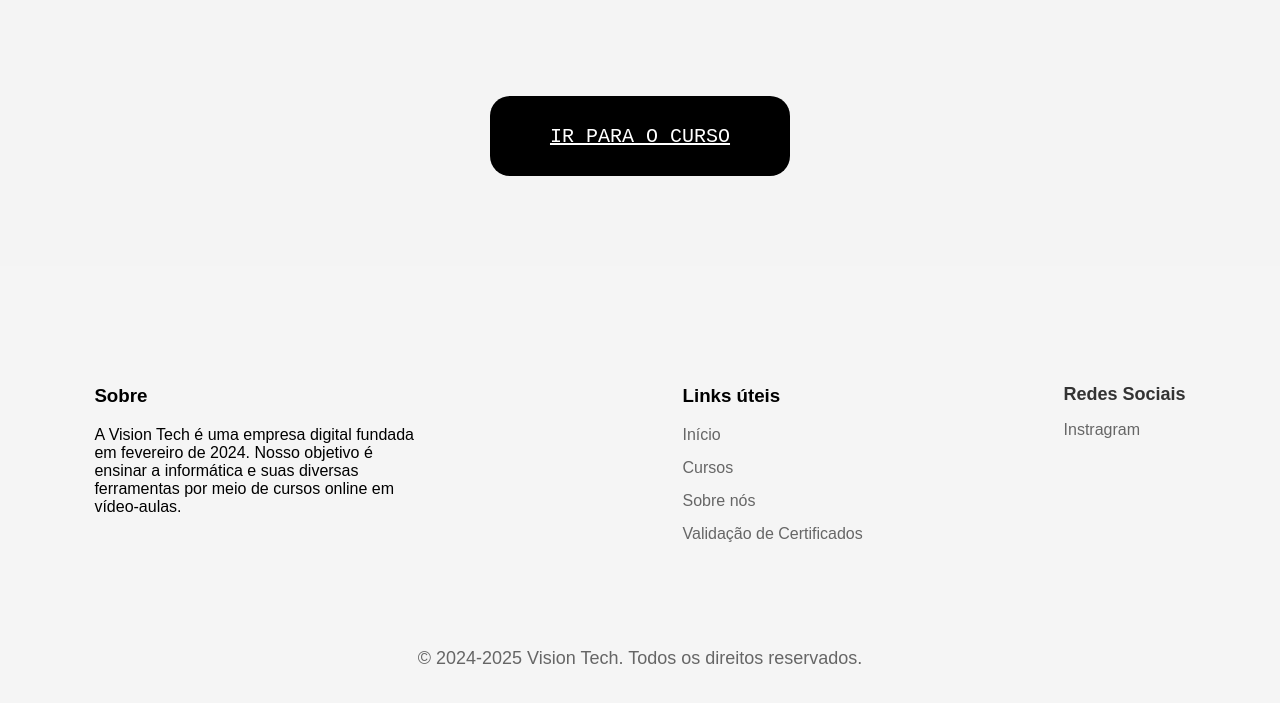
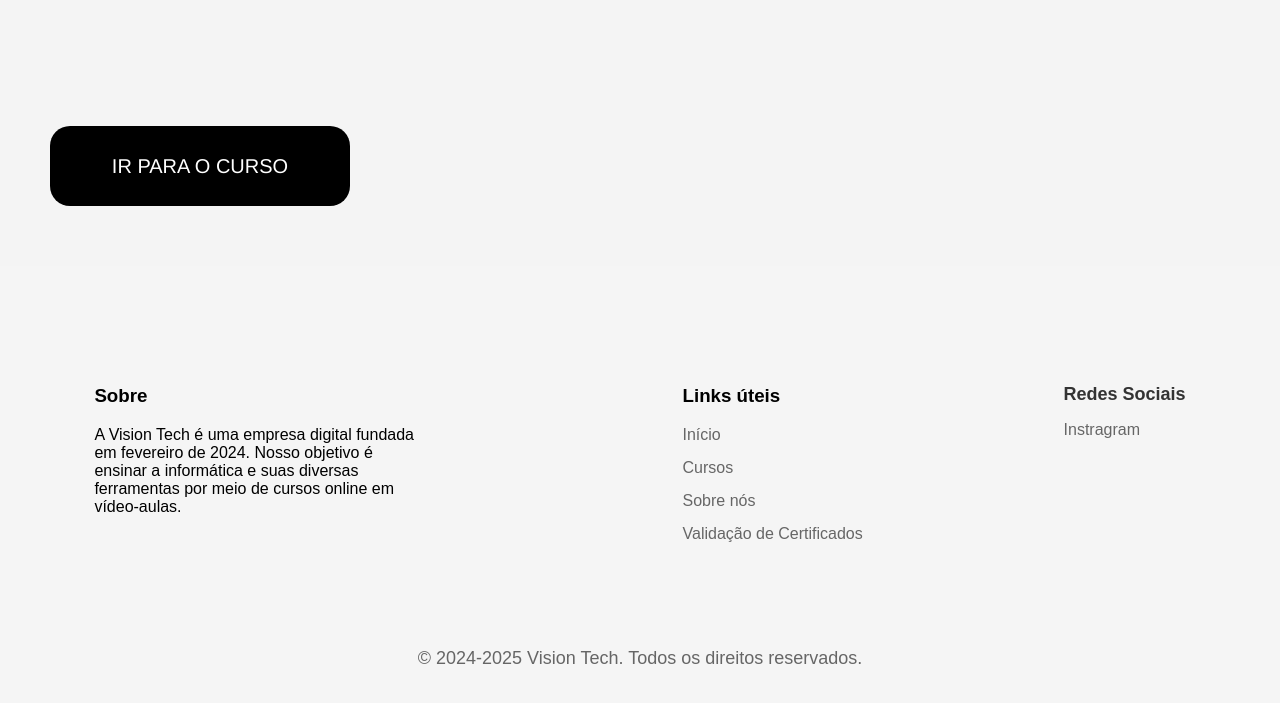
Before and after one commit to ThalesAnderson/site, a plain HTML site: page cursos/word/word_preview.html in a window 1280 px wide. Shown: the part 1000-1703 px from the top of the page. Drawn offline with Linux system fonts and the light colour scheme.

Commit message:
Tirei o container de dentro da outra div, test

```diff
--- a/cursos/todos_os_cursos.css
+++ b/cursos/todos_os_cursos.css
@@ -42,8 +42,8 @@ div#main {
     align-items: center;
     height: 80px;
     width: 300px;
-    /*text-decoration: none;*/
-    font-family:'Courier New', Courier, monospace;
+    text-decoration: none;
+    font-family:'Franklin Gothic Medium', 'Arial Narrow', Arial, sans-serif;
     font-size: 20px;
     color: white;
     background: black;
--- a/cursos/word/word_preview.html
+++ b/cursos/word/word_preview.html
@@ -38,12 +38,12 @@
                     allow="accelerometer; autoplay; clipboard-write; encrypted-media; gyroscope; picture-in-picture; web-share"
                     referrerpolicy="strict-origin-when-cross-origin" allowfullscreen></iframe>
             </main>
+        </div>
+    </div>
 
-        </div>
-        <div class="redirecionar">
+    <div class="redirecionar">
             <a href="https://go.hotmart.com/R102005631W?dp=1" target="_blank" class="botao_curso">IR PARA O CURSO</a>
         </div>
-    </div>
 
     <div class="site-footer"></div>
 
@@ -56,5 +56,4 @@
     </script>
 
 </body>
-
 </html>
```
